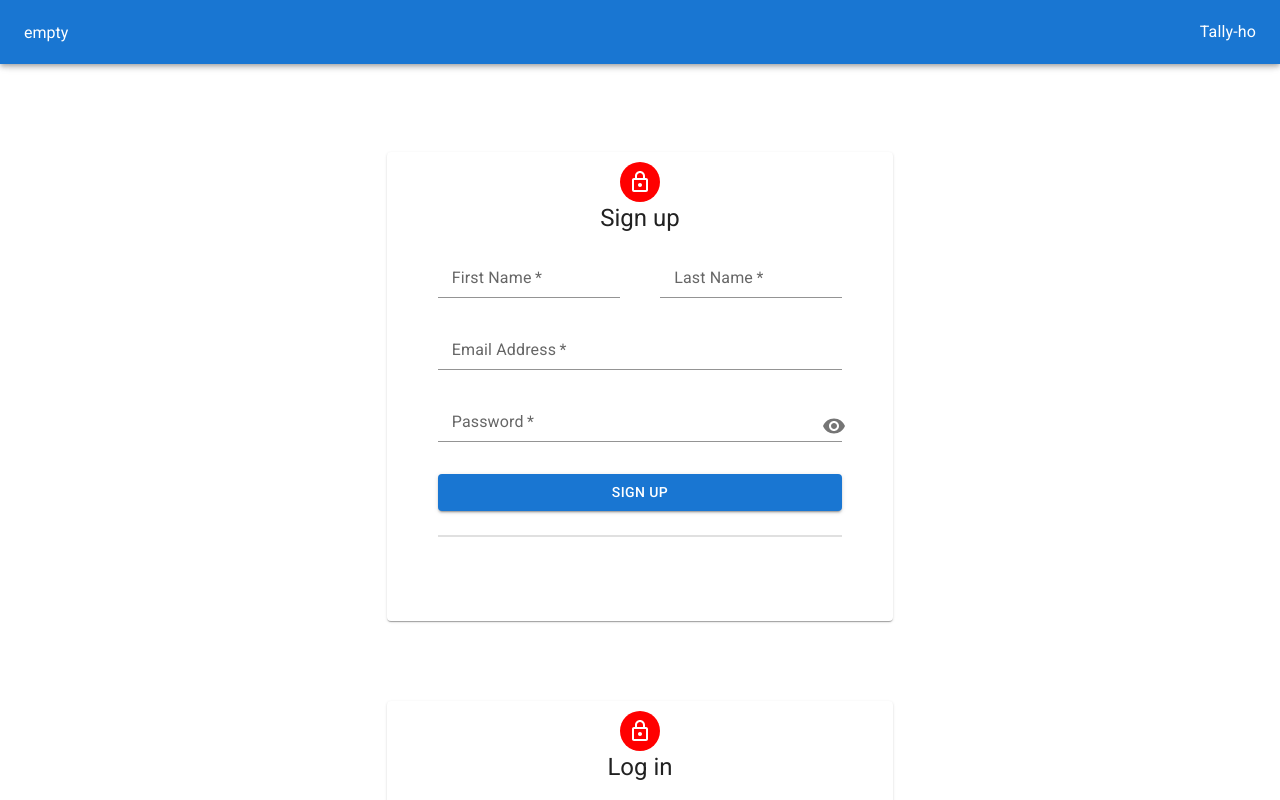
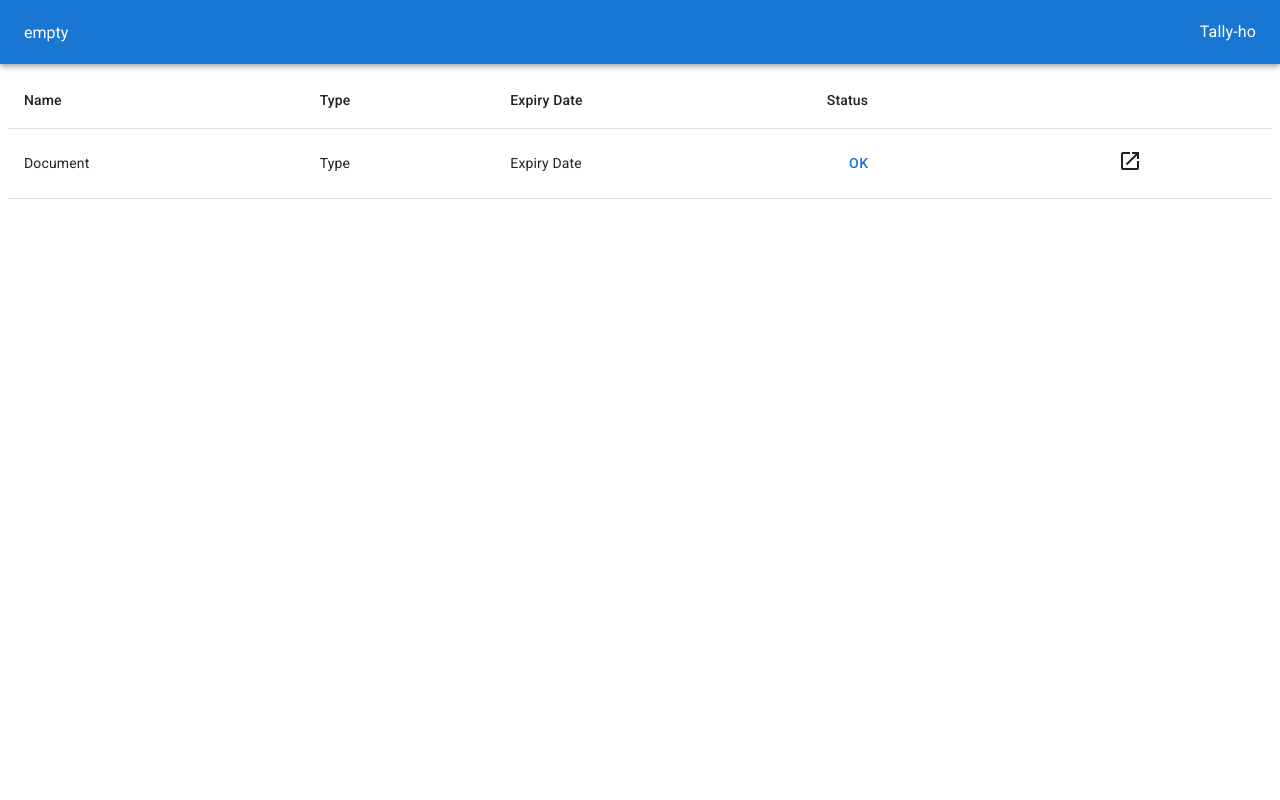
Before and after one commit to bengoh815/ISDH, a React (Create React App) app in the folder client/: page /login in a window 1280 px wide. Shown: the top 800 px of the page. Built offline with nearby package versions, Linux system fonts and the light colour scheme; no server answers.

Commit message:
semi functioning dashboard

```diff
--- a/client/src/App.js
+++ b/client/src/App.js
@@ -35,6 +35,7 @@ import Mainbox from "./components/Mainbox";
 import Userbox from "./components/Userbox";
 import { LockOutlined } from "@mui/icons-material";
 import SpacingHeader from "./components/SpacingHeader";
+import Dashboard from "./components/Dashboard";
 
 const StyledAppBar = styled(AppBar)(({ theme }) => ({
   zIndex: theme.zIndex.drawer + 1,
@@ -66,8 +67,7 @@ function App() {
           </Toolbar>
         </StyledAppBar>
         <SpacingHeader />
-        <Signup />
-        <Login />
+        <Dashboard />
         {/* </ThemeProvider> */}
       </GoogleOAuthProvider>
     </>
--- /dev/null
+++ b/client/src/components/Dashboard.js
@@ -0,0 +1,40 @@
+import {
+  Table,
+  TableBody,
+  TableCell,
+  TableHead,
+  TableRow,
+} from "@mui/material";
+import Status from "./Status";
+import { OpenInNew } from "@mui/icons-material";
+
+export default function Dashboard() {
+  return (
+    <>
+      <Table>
+        <TableHead>
+          <TableRow>
+            <TableCell>Name</TableCell>
+            <TableCell>Type</TableCell>
+            <TableCell>Expiry Date</TableCell>
+            <TableCell>Status</TableCell>
+            <TableCell></TableCell>
+          </TableRow>
+        </TableHead>
+        <TableBody>
+          <TableRow>
+            <TableCell>Document</TableCell>
+            <TableCell>Type</TableCell>
+            <TableCell>Expiry Date</TableCell>
+            <TableCell>
+              <Status />
+            </TableCell>
+            <TableCell>
+              <OpenInNew />
+            </TableCell>
+          </TableRow>
+        </TableBody>
+      </Table>
+    </>
+  );
+}
--- a/client/src/components/Login.js
+++ b/client/src/components/Login.js
@@ -22,6 +22,9 @@ import GoogleSignIn from "./GoogleSignIn";
 TODO
   Fix google button width
   submit functionality
+  password requirements state clearly
+  link to sign up
+  forget password
 */
 
 export default function Login() {
--- a/client/src/components/Signup.js
+++ b/client/src/components/Signup.js
@@ -22,6 +22,7 @@ import GoogleSignIn from "./GoogleSignIn";
 TODO
   Fix google button width
   submit functionality
+  link to log in
 */
 
 export default function Signup() {
--- /dev/null
+++ b/client/src/components/Status.js
@@ -0,0 +1,50 @@
+import * as React from "react";
+import Button from "@mui/material/Button";
+import Menu from "@mui/material/Menu";
+import MenuItem from "@mui/material/MenuItem";
+
+export default function Status() {
+  const [status, setStatus] = React.useState("OK");
+  const [anchorEl, setAnchorEl] = React.useState(null);
+  const open = Boolean(anchorEl);
+  const handleClick = (event) => {
+    setAnchorEl(event.currentTarget);
+  };
+  const handleClose = () => {
+    setAnchorEl(null);
+  };
+
+  const handleChange = (e) => {
+    setStatus(e);
+    handleClose();
+  };
+
+  return (
+    <div>
+      <Button
+        id="status-button"
+        aria-controls={open ? "status-menu" : undefined}
+        aria-haspopup="true"
+        aria-expanded={open ? "true" : undefined}
+        onClick={handleClick}
+      >
+        {status}
+      </Button>
+      <Menu
+        id="status-menu"
+        anchorEl={anchorEl}
+        open={open}
+        onClose={handleClose}
+        MenuListProps={{
+          "aria-labelledby": "status-button",
+        }}
+      >
+        <MenuItem onClick={() => handleChange("Ok")}>Ok</MenuItem>
+        <MenuItem onClick={() => handleChange("In Progress")}>
+          In Progress
+        </MenuItem>
+        <MenuItem onClick={() => handleChange("Expired")}>Expired</MenuItem>
+      </Menu>
+    </div>
+  );
+}
```
